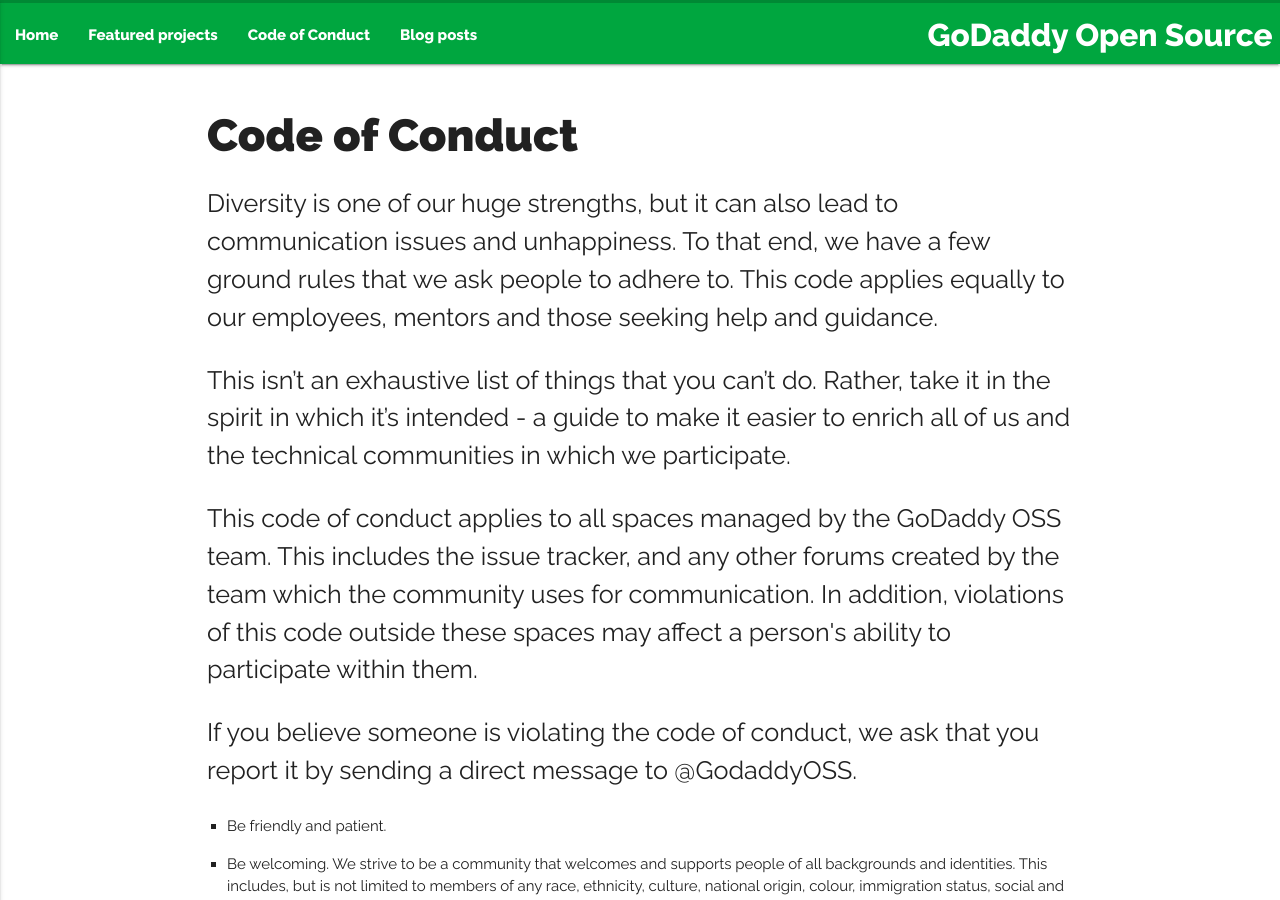
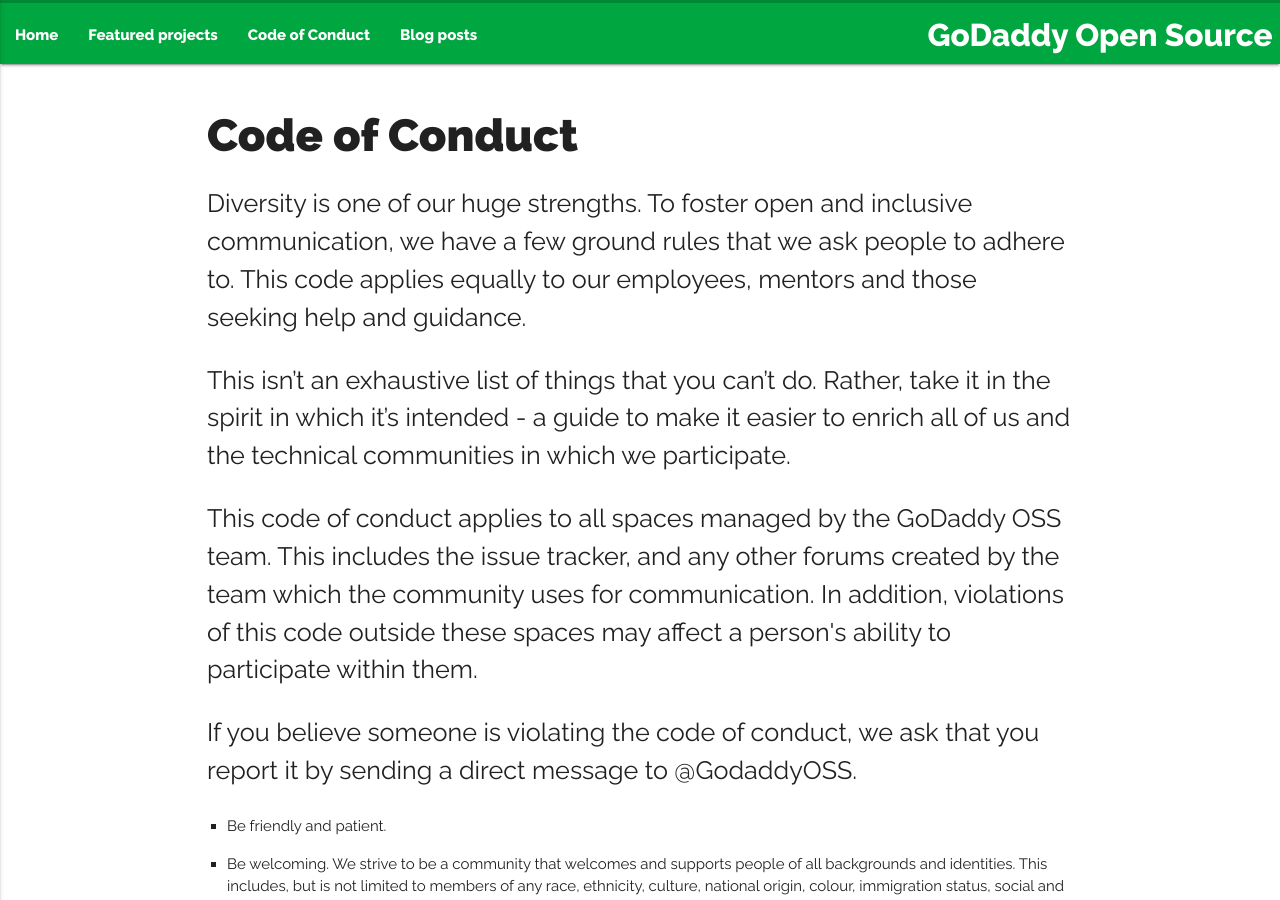
Before and after one commit to godaddy/godaddy.github.io, a Jekyll site: the page built from code-of-conduct.html, in a window 1280 px wide and 900 px high. Built offline with Jekyll 4.4.1, drawn with Linux system fonts in a browser that asks for light colours; nearby versions of some CDN libraries; comment, search, counter and statistics services are not loaded.

Commit message:
feat(coc): edit the wording to be less ambiguous

```diff
--- a/code-of-conduct.html
+++ b/code-of-conduct.html
@@ -7,8 +7,7 @@
   <h1>Code of Conduct</h1>
 
   <p class="flow-text">
-    Diversity is one of our huge strengths, but it can also lead to communication issues and unhappiness.
-    To that end, we have a few ground rules that we ask people to adhere to. This code applies equally
+    Diversity is one of our huge strengths. To foster open and inclusive communication, we have a few ground rules that we ask people to adhere to. This code applies equally
     to our employees, mentors and those seeking help and guidance.
   </p>
 
```
